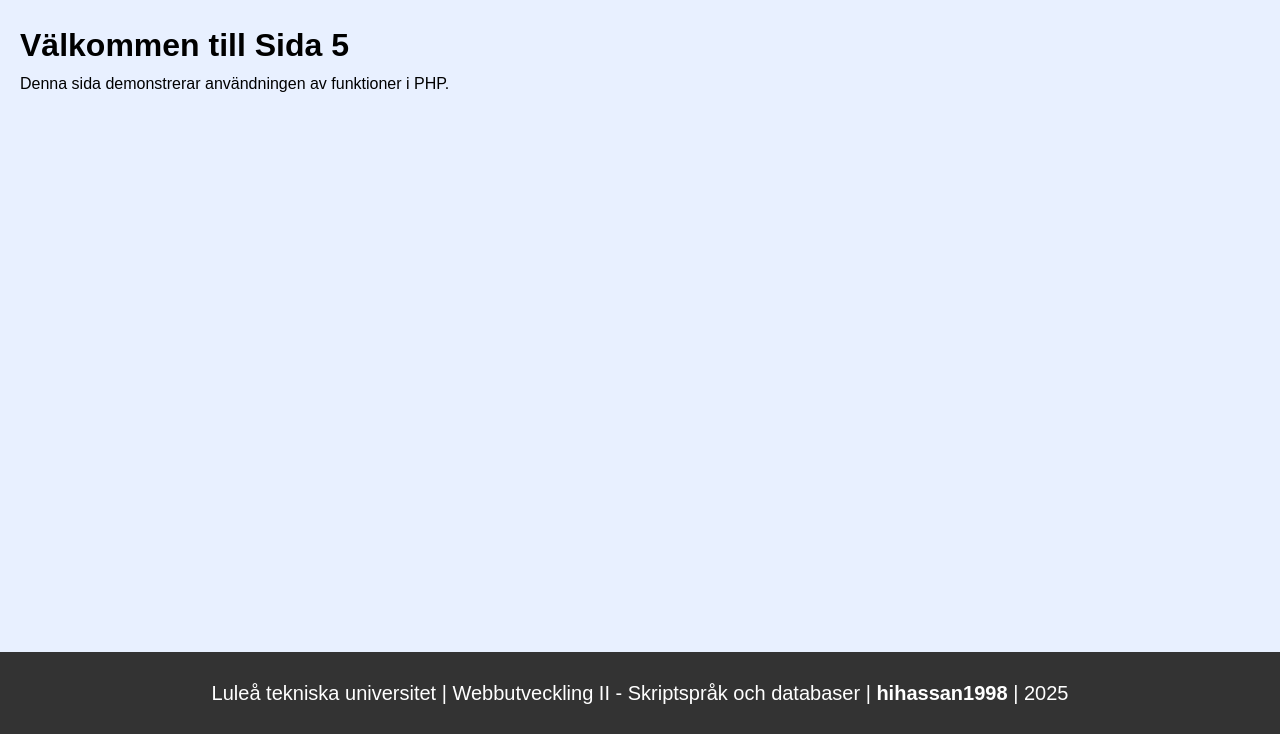
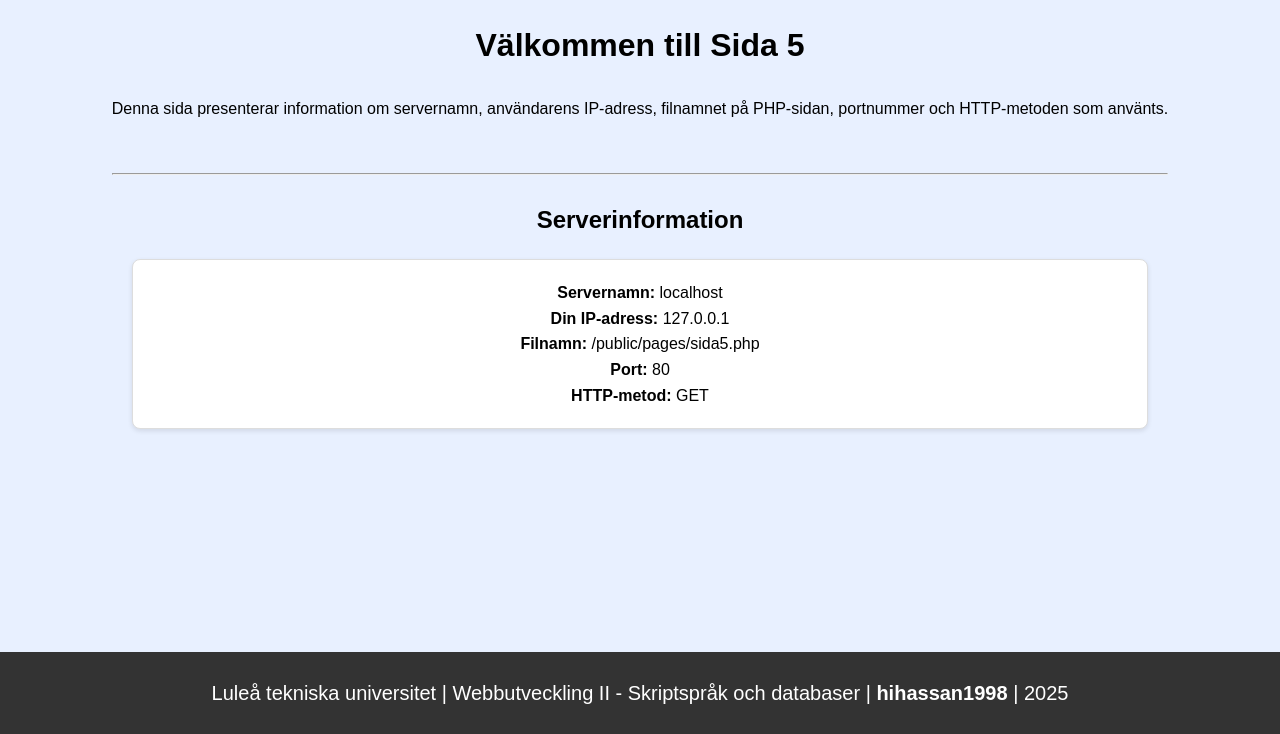
Before and after one commit to hihassan1998/web2, a PHP site: page /public/pages/sida5.php in a window 1280 px wide. Shown: the part 66-800 px from the top of the page. Run offline with PHP 8.4, Linux system fonts and the light colour scheme.

Commit message:
page5 is complete and corrected renderserver error

```diff
--- a/config/config.php
+++ b/config/config.php
@@ -5,5 +5,3 @@ error_reporting(-1);
 
 //Dispaly all errors
 ini_set('display_errors', '1');
-
-session_start();
--- a/index.php
+++ b/index.php
@@ -1,4 +1,5 @@
 <?php
+session_start();
 
 //redirect to home page
 header("Location: public/pages/sida1.php");
--- a/public/css/style.css
+++ b/public/css/style.css
@@ -143,6 +143,7 @@ form input::placeholder {
 
 /** Content stylings starts */
 .main-content {
+    margin-top: 99px;
     flex: 1;
     padding: 20px;
 }
--- a/public/pages/sida1.php
+++ b/public/pages/sida1.php
@@ -1,6 +1,5 @@
 <!-- Including the header.php to include menu bar and responzive meta data -->
-<?php include '../../includes/header.php';
-?>
+<?php include '../../includes/header.php'; ?>
 
 <!-- page title -->
 
--- a/public/pages/sida4.php
+++ b/public/pages/sida4.php
@@ -31,8 +31,8 @@ $area = null;
 <div class="main-content center-content">
 
     <h1>Välkommen till Sida 4</h1>
+    <p>Denna sida beräknar en rektangels area med funktionen <code>calculateArea()</code> och omkretsen med <code>calculateCircumference()</code>.</p>
     <p>Användaren kan mata in värden i formuläret och trycka på "Beräkna" för att se svaret på HTML-sidan, beräknat på serversidan.</p>
-    <p>Denna sida beräknar en rektangels area med funktionen <code>calculateArea()</code> och omkretsen med <code>calculateCircumference()</code>.</p>
     <p>Om ogiltiga värden, såsom 0 eller negativa tal, matas in, visas ett felmeddelande som uppmanar användaren att ange giltiga värden.</p>
 
     <br>
--- a/public/pages/sida5.php
+++ b/public/pages/sida5.php
@@ -6,10 +6,25 @@
 
 <body>
 
-    <div class="main-content">
+    <div class="main-content center-content">
 
         <h1>Välkommen till Sida 5</h1>
-        <p>Denna sida demonstrerar användningen av funktioner i PHP.</p>
+        <br>
+        <p>Denna sida presenterar information om servernamn, användarens IP-adress, filnamnet på PHP-sidan, portnummer och HTTP-metoden som använts.</p>
+        <br>
+        <!-- <hr> -->
+        <br>
+        <hr>
+        <br>
+        <h2>Serverinformation</h2>
+        <form>
+            <!-- <hr> -->
+            <p><b>Servernamn:</b> <?= $_SERVER['SERVER_NAME'] ?></p>
+            <p><b>Din IP-adress:</b> <?= $_SERVER['REMOTE_ADDR'] ?></p>
+            <p><b>Filnamn:</b> <?= $_SERVER['SCRIPT_NAME'] ?></p>
+            <p><b>Port:</b> <?= $_SERVER['SERVER_PORT'] ?></p>
+            <p><b>HTTP-metod:</b> <?= $_SERVER['REQUEST_METHOD'] ?></p>
+        </form>
 
     </div>
 
```
